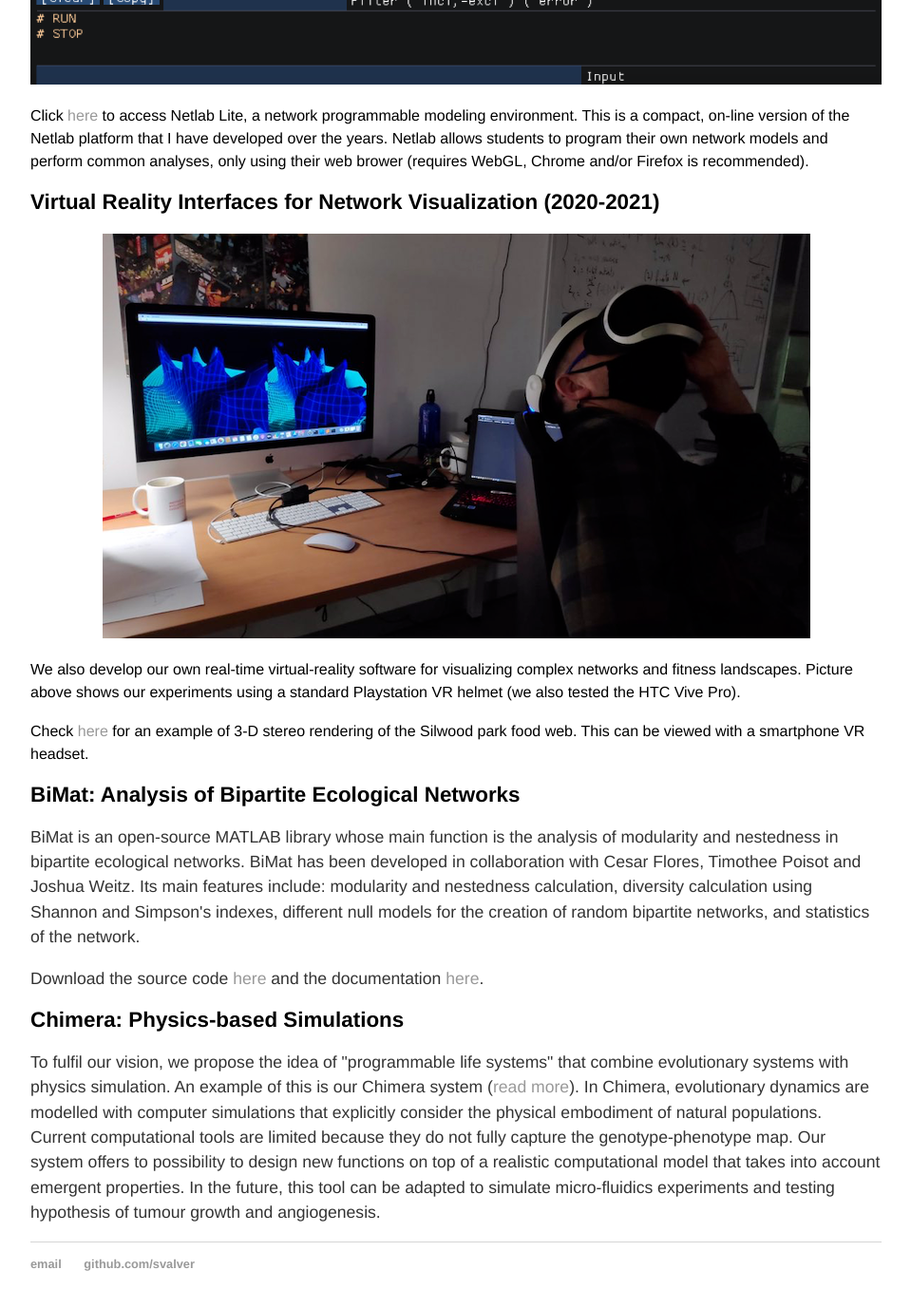
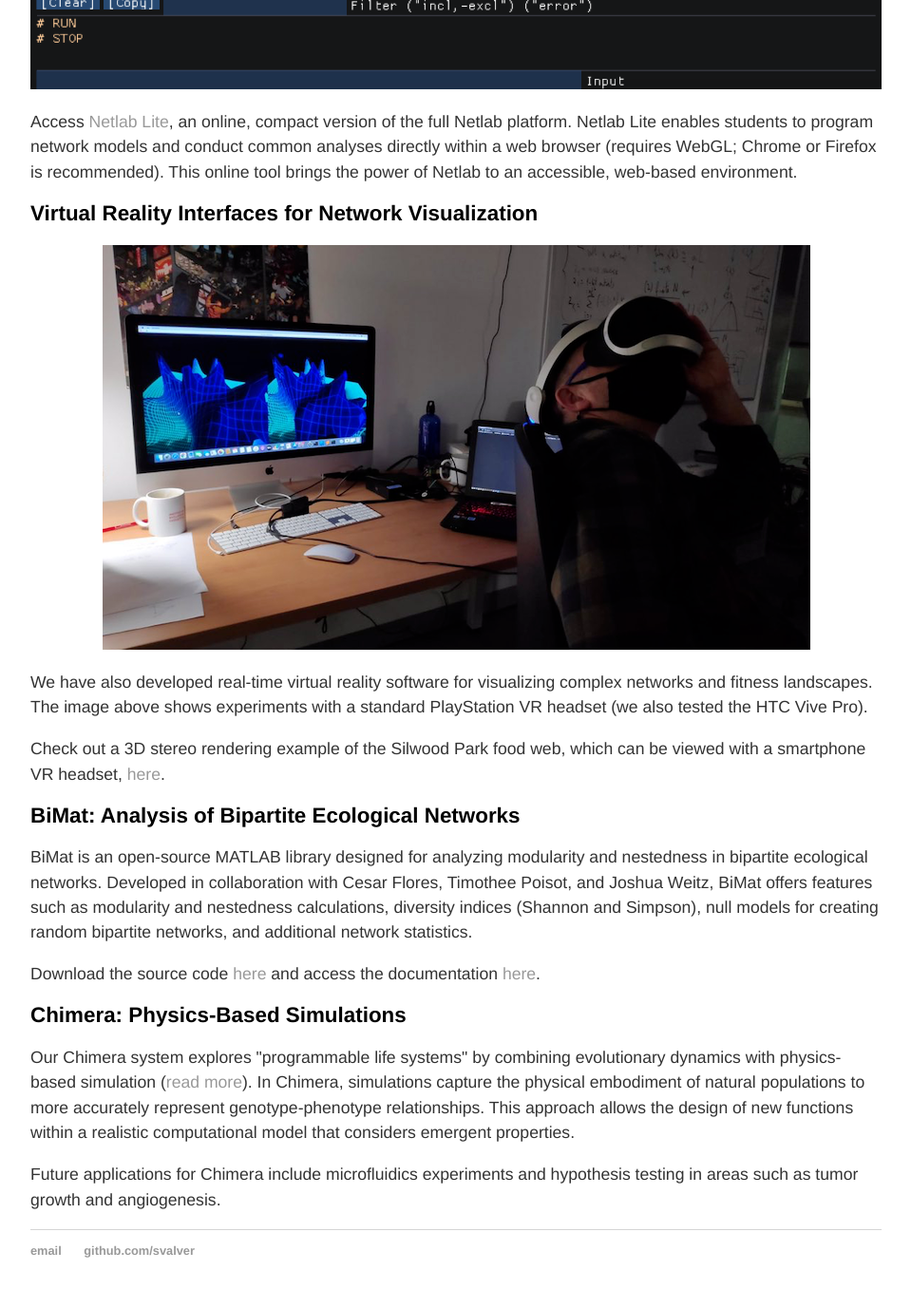
Before and after one commit to svalver/svalver.github.io, a Jekyll site: the page built from proj/index.html, in a window 1280 px wide and 1400 px high, scrolled down 1343 px. Shown: the top 1377 px of the window at 95% size, without its empty margins (160-1119 px from the left). Built offline with Jekyll 4.4.1, drawn with Linux system fonts in a browser that asks for light colours; some of the changed text lies outside the part shown.

Commit message:
update software projects

```diff
--- a/proj/index.html
+++ b/proj/index.html
@@ -2,6 +2,7 @@
 layout: default
 title: Projects
 ---
+
 <style>
 img {
     -webkit-animation: colorize 2s cubic-bezier(0, 0, .78, .36) 1;
@@ -12,66 +13,50 @@
     max-width: 100%;
 }
 </style>
+
 <div class="about">
-<h1>Projects</h1>
-<p><img src = "../images/projects_header.jpg"/></p>
+    <h1>Software Projects</h1>
+    <p><img src="../images/projects_header.jpg" alt="Projects Header Image"/></p>
 
     <h2>Netlab: Visualization and Analysis of Complex Networks</h2>
-
     <p>
-This research has been supported by our own software platform (so-called Netlab) for the analysis, modeling and visualisation of complex networks. This toolkit has been reused in many publications during the last decade. Renderings produced with Netlab have been featured in popular media like New York Times Magazine (March 12th, 2006) and a special Nature issue on Ecological Complexity (vol. 442 no. 7100, July 20th 2006).
+        Netlab is a research-supported software platform developed for the analysis, modeling, and visualization of complex networks. Over the last decade, Netlab has contributed to numerous publications, and its visual renderings have been featured in popular media, including *The New York Times Magazine* (March 12, 2006) and a special *Nature* issue on Ecological Complexity (Vol. 442, No. 7100, July 20, 2006).
+    </p>
+    <p>
+        View an example of our network-based approach to the large-scale evolution of programming languages <a href="http://svalver.github.io/Proglang/">here</a>.
+    </p>
+    <p>
+        Check out an example of real-time rendering in Netlab <a href="https://www.youtube.com/watch?v=Y8rxdbKc0m8">here</a>.
     </p>
 
-</p> Check <a href="http://svalver.github.io/Proglang/">here</a> for an example of our network approach to study the large-scale evolution of programming languages.</p>
+    <h2>Netlab Web</h2>
+    <p><img src="../images/netlab_lite_screenshot.png" alt="Netlab Lite Screenshot"/></p>
+    <p>
+        Access <a href="http://svalver.github.io/netlab/l2/nl.html">Netlab Lite</a>, an online, compact version of the full Netlab platform. Netlab Lite enables students to program network models and conduct common analyses directly within a web browser (requires WebGL; Chrome or Firefox is recommended). This online tool brings the power of Netlab to an accessible, web-based environment.
+    </p>
 
-</p> Check <a href="https://www.youtube.com/watch?v=Y8rxdbKc0m8">here</a> for an example of real-time rendering in our Netlab tool.</p>
-
-
-<h2>NETLAB WEB (2020)</h2>
-
-<p><img src = "../images/netlab_lite_screenshot.png"/></p>
-
-Click <a href="http://svalver.github.io/netlab/l2/nl.html"> here</a> to access Netlab Lite, a network programmable modeling environment. This is a compact, on-line version of the Netlab platform that I have developed over the years. Netlab allows students to program their own network models and perform common analyses, only using their web brower (requires WebGL, Chrome and/or Firefox is recommended).
-
-<h2>Virtual Reality Interfaces for Network Visualization (2020-2021)</h2>
-
-<p><img src = "../images/netvr_interface.png"/></p>
-
-We also develop our own real-time virtual-reality software for visualizing complex networks and fitness landscapes. Picture above shows our experiments using a standard Playstation VR helmet (we also tested the HTC Vive Pro).
-
-</p> Check <a href="https://www.youtube.com/watch?v=TdgS_rpangc">here</a> for an example of 3-D stereo rendering of the Silwood park food web. This can be viewed with a smartphone VR headset. </p>
-
+    <h2>Virtual Reality Interfaces for Network Visualization</h2>
+    <p><img src="../images/netvr_interface.png" alt="VR Interface"/></p>
+    <p>
+        We have also developed real-time virtual reality software for visualizing complex networks and fitness landscapes. The image above shows experiments with a standard PlayStation VR headset (we also tested the HTC Vive Pro).
+    </p>
+    <p>
+        Check out a 3D stereo rendering example of the Silwood Park food web, which can be viewed with a smartphone VR headset, <a href="https://www.youtube.com/watch?v=TdgS_rpangc">here</a>.
+    </p>
 
     <h2>BiMat: Analysis of Bipartite Ecological Networks</h2>
-
-<p> BiMat is an open-source MATLAB library whose main function is the
-analysis of modularity and nestedness in bipartite ecological networks.
-BiMat has been developed in collaboration with Cesar Flores, Timothee Poisot
-and Joshua Weitz. Its main features include: modularity and nestedness
-calculation, diversity calculation using Shannon and Simpson's indexes,
-different null models for the creation of random bipartite networks, and
-statistics of the network.
+    <p>
+        BiMat is an open-source MATLAB library designed for analyzing modularity and nestedness in bipartite ecological networks. Developed in collaboration with Cesar Flores, Timothee Poisot, and Joshua Weitz, BiMat offers features such as modularity and nestedness calculations, diversity indices (Shannon and Simpson), null models for creating random bipartite networks, and additional network statistics.
     </p>
     <p>
-Download the source code <a href="https://github.com/cesar7f/BiMat">here</a>
-and the documentation <a href="http://bimat.github.io">here</a>.
+        Download the source code <a href="https://github.com/cesar7f/BiMat">here</a> and access the documentation <a href="http://bimat.github.io">here</a>.
     </p>
 
-<h2>Chimera: Physics-based Simulations</h2>
-
+    <h2>Chimera: Physics-Based Simulations</h2>
     <p>
-To fulfil our vision, we propose the idea of "programmable life systems" that combine
-evolutionary systems with physics simulation. An example
-of this is our Chimera system (<a href="http://cslabupf.wordpress.com/2013/12/04/85/">read more</a>).
-In Chimera, evolutionary dynamics are modelled with
-computer simulations that explicitly consider the physical embodiment
-of natural populations.  Current computational tools are limited because they do
-not fully capture the genotype-phenotype map. Our system offers to possibility to
-design new functions on top of a realistic computational model that takes into account
-emergent properties. In the future, this tool can be adapted to simulate
-micro-fluidics experiments and testing hypothesis of tumour growth and angiogenesis.
+        Our Chimera system explores "programmable life systems" by combining evolutionary dynamics with physics-based simulation (<a href="http://cslabupf.wordpress.com/2013/12/04/85/">read more</a>). In Chimera, simulations capture the physical embodiment of natural populations to more accurately represent genotype-phenotype relationships. This approach allows the design of new functions within a realistic computational model that considers emergent properties.
     </p>
-
-
-
+    <p>
+        Future applications for Chimera include microfluidics experiments and hypothesis testing in areas such as tumor growth and angiogenesis.
+    </p>
 </div>
```
Lines whose indentation alone changed are shown as unchanged.
